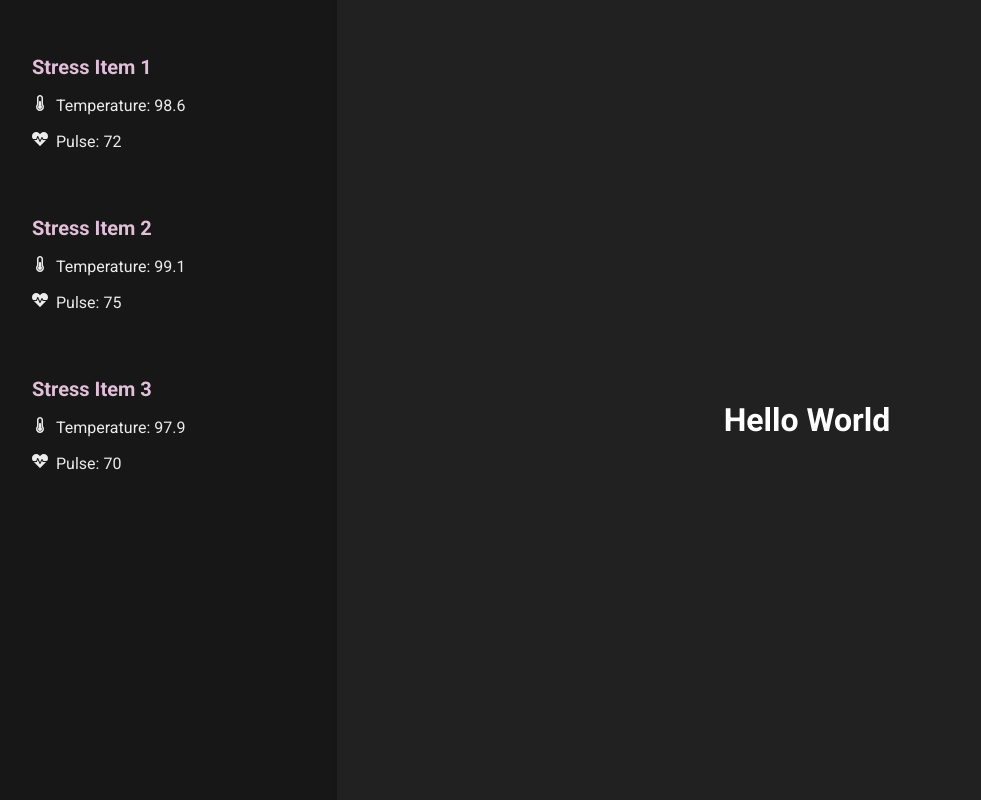
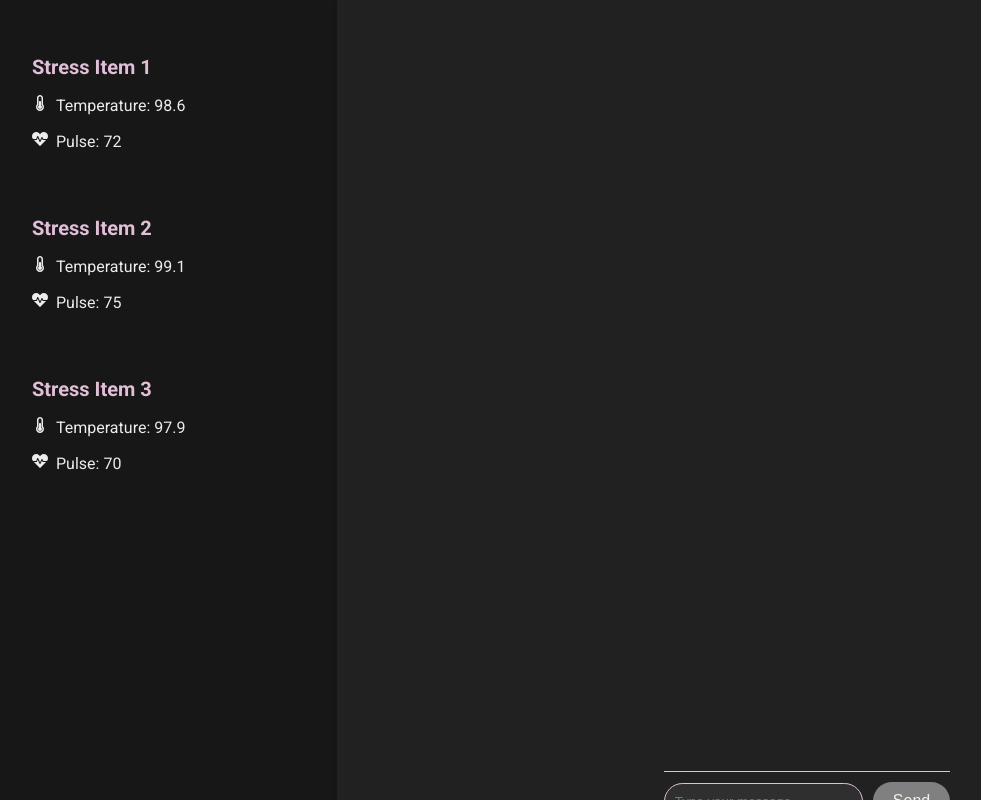
Before and after one commit to MarcVidalCodes/HTH-RelaxEDAI, a React (Vite) app in the folder frontend/: page / in a window 1280 px wide. Shown: the whole page, without its empty margins (3-984 px from the left). Built offline with nearby package versions, Linux system fonts and the light colour scheme.

Commit message:
messages but scuffed

```diff
--- a/frontend/src/components/Chatbot.tsx
+++ b/frontend/src/components/Chatbot.tsx
@@ -1,9 +1,76 @@
-import React from 'react';
+import React, { useState } from 'react';
+import { FaUser, FaRobot } from 'react-icons/fa'; // Icons for user and bot
+
+type Message = {
+  text: string;
+  sender: 'user' | 'bot';
+};
 
 const StressChatbot: React.FC = () => {
+  const [inputText, setInputText] = useState('');
+  const [messages, setMessages] = useState<Message[]>([]);
+
+  const handleSend = () => {
+    if (inputText.trim()) {
+      const userMessage = { text: inputText, sender: 'user' };
+      const botReply = { text: `Reply to ${inputText}`, sender: 'bot' };
+
+      setMessages((prevMessages) => [...prevMessages, userMessage, botReply]);
+      setInputText(''); // Clear input after sending
+    }
+  };
+
+  const handleKeyPress = (e: React.KeyboardEvent<HTMLInputElement>) => {
+    if (e.key === 'Enter') {
+      handleSend(); // Send message on Enter key press
+    }
+  };
+
+  const MessageBubble: React.FC<{ text: string; sender: 'user' | 'bot' }> = ({ text, sender }) => {
+    const isUser = sender === 'user';
+    return (
+      <div style={isUser ? styles.userMessage : styles.botMessage}>
+        {isUser ? (
+          <>
+            <div style={styles.messageContent}>{text}</div>
+            <div style={styles.icon}><FaUser /></div>
+          </>
+        ) : (
+          <>
+            <div style={styles.icon}><FaRobot /></div>
+            <div style={styles.messageContent}>{text}</div>
+          </>
+        )}
+      </div>
+    );
+  };
+
   return (
     <div style={styles.container}>
-      <h1 style={styles.text}>Hello World</h1>
+      <div style={styles.chatContainer}>
+        <div id="chat-container" style={styles.chatMessages}>
+          {messages.map((message, index) => (
+            <MessageBubble key={index} text={message.text} sender={message.sender} />
+          ))}
+        </div>
+        <div style={styles.chatBar}>
+          <input
+            type="text"
+            placeholder="Type your message..."
+            style={styles.input}
+            value={inputText}
+            onChange={(e) => setInputText(e.target.value)}
+            onKeyPress={handleKeyPress}
+          />
+          <button
+            onClick={handleSend}
+            style={inputText.trim() ? styles.sendButtonActive : styles.sendButton}
+            disabled={!inputText.trim()}
+          >
+            Send
+          </button>
+        </div>
+      </div>
     </div>
   );
 };
@@ -15,15 +82,85 @@ const styles = {
     padding: '20px',
     overflowY: 'auto',
     boxShadow: '0 4px 6px rgba(0, 0, 0, 0.1)',
-    margin: '0 auto', // Center the container horizontally
-    height: '100vh', // Make the container full height
+    margin: '0 auto',
+    height: '100vh',
     display: 'flex',
     justifyContent: 'center',
     alignItems: 'center',
   },
-  text: {
+  chatContainer: {
+    display: 'flex',
+    flexDirection: 'column',
+    height: '100%',
+    justifyContent: 'space-between',
+  },
+  chatMessages: {
+    flex: 1,
+    overflowY: 'auto',
+    marginBottom: '10px',
+    padding: '10px',
+  },
+  userMessage: {
+    display: 'flex',
+    justifyContent: 'flex-end',
+    marginBottom: '15px',
+  },
+  botMessage: {
+    display: 'flex',
+    justifyContent: 'flex-start',
+    marginBottom: '15px',
+  },
+  messageContent: {
+    backgroundColor: '#E2BFD9',
+    borderRadius: '10px',
+    padding: '10px',
+    maxWidth: '80%',
+    wordBreak: 'break-word',
+    color: '#674188',
+  },
+  chatBar: {
+    display: 'flex',
+    alignItems: 'center',
+    borderTop: '1px solid #E2BFD9',
+    paddingTop: '10px',
+  },
+  input: {
+    flex: 1,
+    padding: '10px',
+    borderRadius: '20px',
+    border: '1px solid #E2BFD9',
+    marginRight: '10px',
+    backgroundColor: '#2f2f2f',
     color: 'white',
-    fontSize: '2rem',
+  },
+  sendButton: {
+    backgroundColor: 'gray',
+    color: '#F7EFE5',
+    border: 'none',
+    borderRadius: '20px',
+    padding: '10px 20px',
+    cursor: 'not-allowed',
+    fontSize: '16px',
+  },
+  sendButtonActive: {
+    backgroundColor: '#E2BFD9',
+    color: 'black',
+    border: 'none',
+    borderRadius: '20px',
+    padding: '10px 20px',
+    cursor: 'pointer',
+    fontSize: '16px',
+  },
+  icon: {
+    display: 'flex',
+    alignItems: 'center',
+    justifyContent: 'center',
+    width: '35px',
+    height: '35px',
+    backgroundColor: '#E2BFD9',
+    borderRadius: '50%',
+    marginLeft: '10px',
+    marginRight: '10px',
   },
 };
 
```
